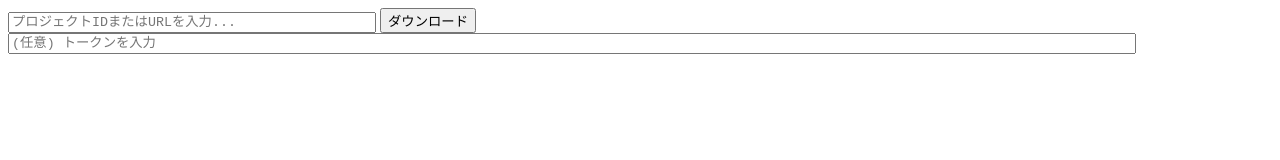
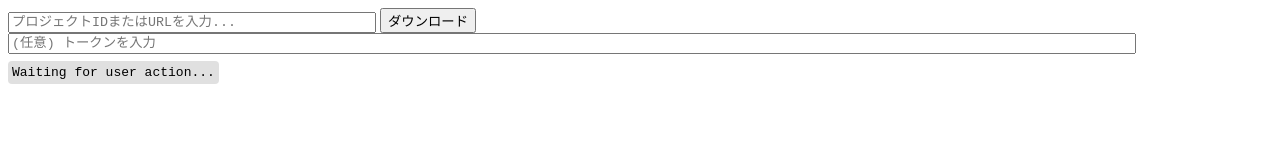
Before and after one commit to Fkn6mfU7egPd/sb3-downloader, a plain HTML site: page index.html in a window 1280 px wide. Drawn offline with nearby package versions, Linux system fonts and the light colour scheme.

Commit message:
デザイン関連の調整

```diff
--- a/downloader.js
+++ b/downloader.js
@@ -138,7 +138,7 @@ export async function downloadProject(project_id, loggerFunction, fileSizeFormat
     outputted = currentString;
     loggerFunction(outputted);
   });
-  loggerFunction(`Download completed: ${title}.sb3\nFile size: ${fileSizeFormatter(content.size)}\nFile Size / Download Size = ${(content.size / total_download_size * 100).toFixed(1)}%`);
+  loggerFunction(`Download completed: ${title}.sb3\nFile size: ${fileSizeFormatter(content.size)}\nCompression ratio = ${(content.size / total_download_size * 100).toFixed(1)}%`);
   return { filename: `${title}.sb3`, content };
 }
 
--- a/index.html
+++ b/index.html
@@ -12,7 +12,7 @@
     <button id="download_button">ダウンロード</button><br>
     <input type="text" placeholder="(任意) トークンを入力" id="token" autocomplete="off" spellcheck="false" size="139">
   </div>
-  <code id="total-download"></code><br>
+  <code id="total-download">Waiting for user action...</code><br>
   <code id="progress"></code>
   <div style="font-family: monospace; white-space: pre;"><a id="download_link"></a></div>
 </body>
--- a/style.css
+++ b/style.css
@@ -1,3 +1,7 @@
+#control-panel {
+  margin: 8px 0;
+}
+
 #projectid, #token {
   font-family: monospace;
 }
@@ -6,3 +10,10 @@ code {
   font-family: monospace;
   white-space: pre;
 }
+
+#total-download {
+  background: #e0e0e0;
+
+  padding: 4px;
+  border-radius: 4px;
+}
```
